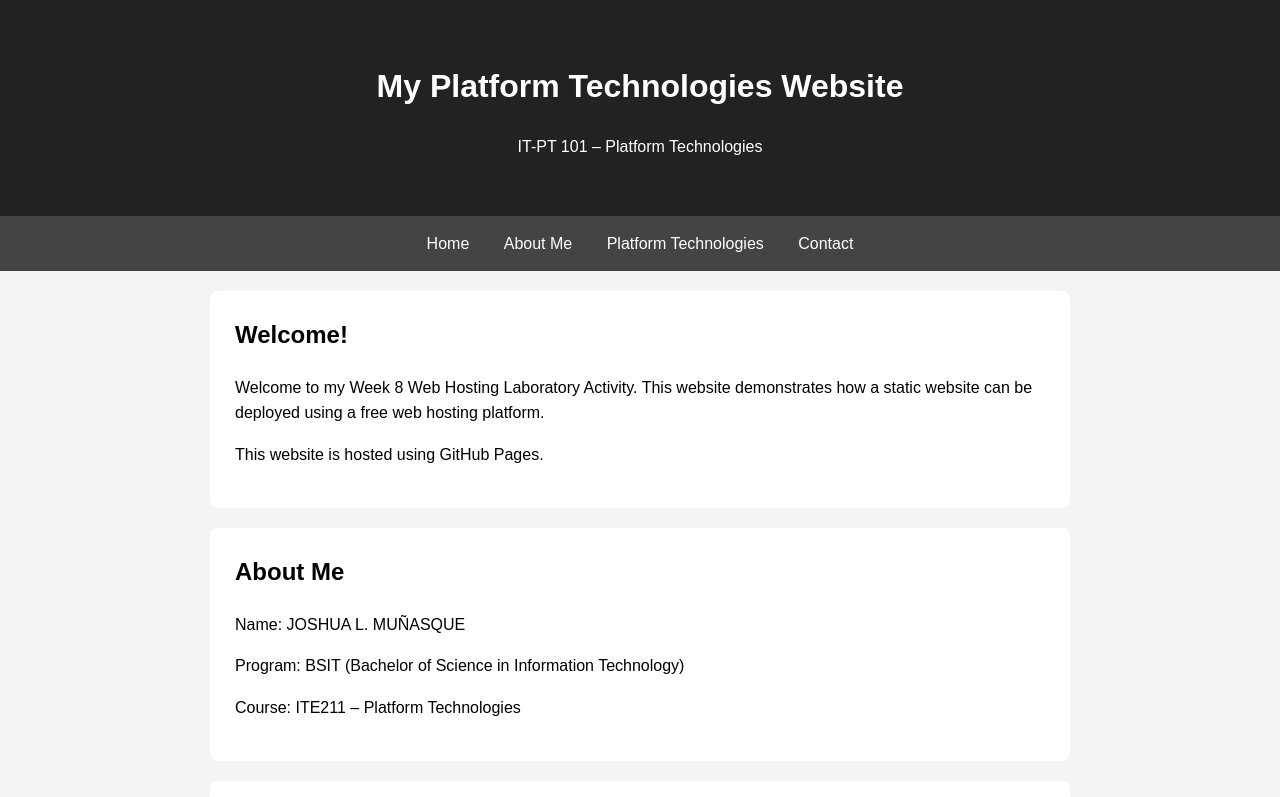
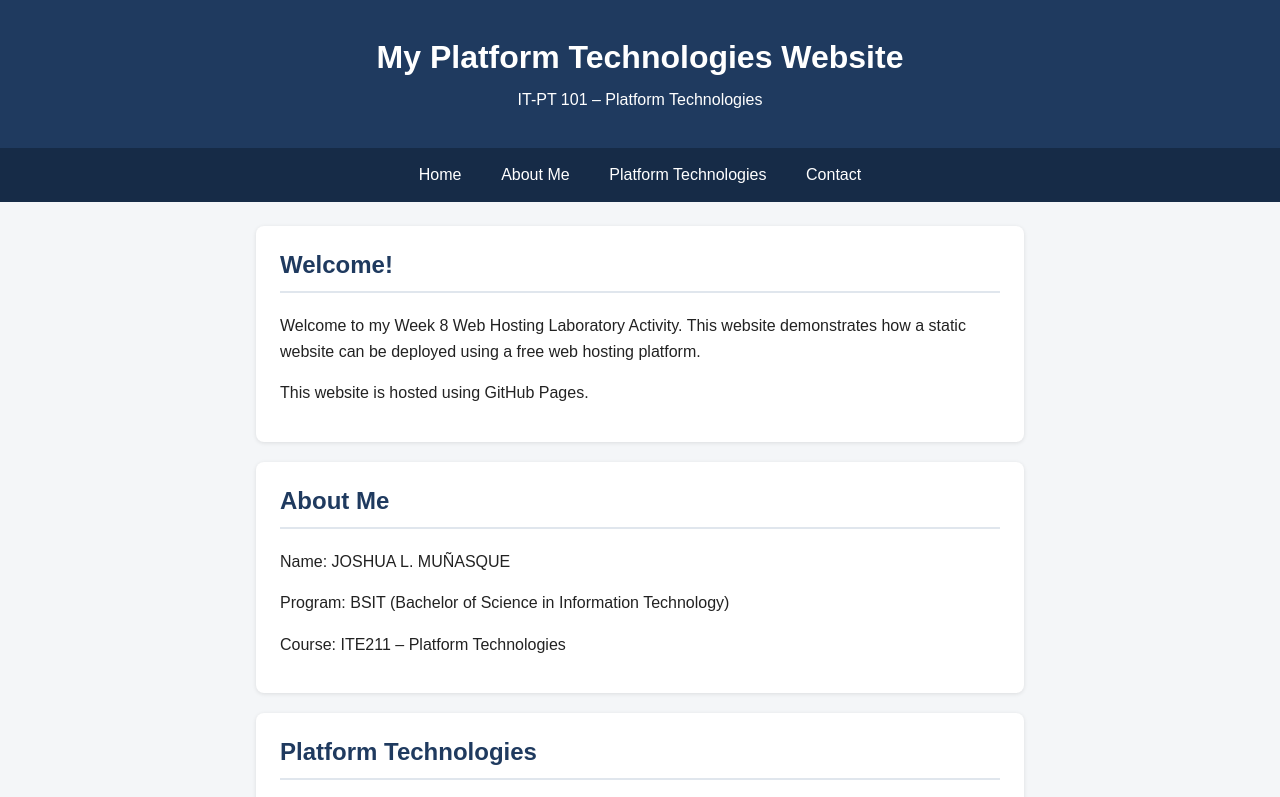
Before and after one commit to joshzkiemunasque15/Joshua-Munasque-platform-technologies-week8, a plain HTML site: page index.html in a window 1280 px wide. Shown: the top 797 px of the page. Drawn offline with Linux system fonts and the light colour scheme.

Commit message:
Update style.css

```diff
--- a/style.css
+++ b/style.css
@@ -1,48 +1,68 @@
-* {
-    box-sizing: border-box;
-}
+* { box-sizing: border-box; }
+
+html { scroll-behavior: smooth; }
+
 body {
   margin: 0;
-    font-family: Arial, sans-serif;
+  font-family: Arial, Helvetica, sans-serif;
   line-height: 1.6;
-    background: #f4f4f4;
+  color: #222;
+  background: #f4f6f8;
 }
+
 header {
+  background: #1f3a5f;
+  color: #fff;
   text-align: center;
-    padding: 40px 20px;
-    background: #222;
-    color: white;
+  padding: 2rem 1rem;
 }
+
+header h1 { margin: 0 0 0.25rem; }
+header p { margin: 0.2rem 0; }
+.author { font-style: italic; }
+
 nav {
+  background: #162b47;
   text-align: center;
-    padding: 15px;
-    background: #444;
+  position: sticky;
+  top: 0;
 }
+
 nav a {
-    color: white;
+  display: inline-block;
+  color: #fff;
   text-decoration: none;
-    margin: 0 15px;
+  padding: 0.9rem 1.1rem;
 }
-nav a:hover {
-    text-decoration: underline;
+
+nav a:hover { background: #2f5d94; }
+
+main {
+  max-width: 800px;
+  margin: 1.5rem auto;
+  padding: 0 1rem;
 }
-main {
-    max-width: 900px;
-    margin: auto;
-    padding: 20px;
+
+section {
+  background: #fff;
+  padding: 1.25rem 1.5rem;
+  margin-bottom: 1.25rem;
+  border-radius: 8px;
+  box-shadow: 0 1px 4px rgba(0, 0, 0, 0.1);
 }
-section {
-    background: white;
-    margin-bottom: 20px;
-    padding: 25px;
-    border-radius: 8px;
-}
+
 h2 {
   margin-top: 0;
+  color: #1f3a5f;
+  border-bottom: 2px solid #e0e6ed;
+  padding-bottom: 0.4rem;
 }
+
 footer {
   text-align: center;
-    padding: 25px;
-    background: #222;
-    color: white;
+  padding: 1rem;
+  background: #1f3a5f;
+  color: #fff;
 }
+
+footer p { margin: 0.2rem 0; }
```
Lines whose indentation alone changed are shown as unchanged.
